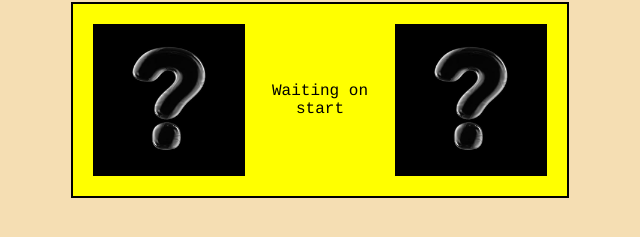
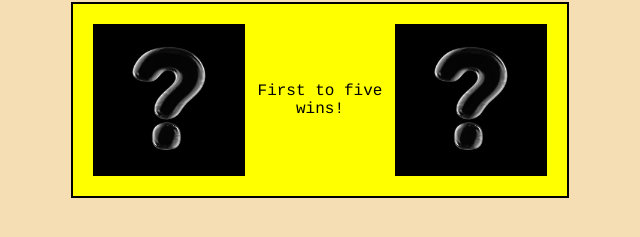
Before and after one commit to xavpav9/odin-rock-paper-scissors, a plain HTML site: page index.html in a window 1280 px wide. Shown: the part 397-634 px from the top of the page, 320-960 px from the left. Drawn offline with Linux system fonts and the light colour scheme.

Commit message:
Make objective clear

```diff
--- a/index.html
+++ b/index.html
@@ -36,7 +36,7 @@
         </div>
         <div class="round">
           <img class="human-image" src="./images/question-mark.jpg">
-          <div class="message">Waiting on start</div>
+          <div class="message">First to five wins!</div>
           <img class="computer-image" src="./images/question-mark.jpg">
         </div>
         <div class="computer-score">
```
